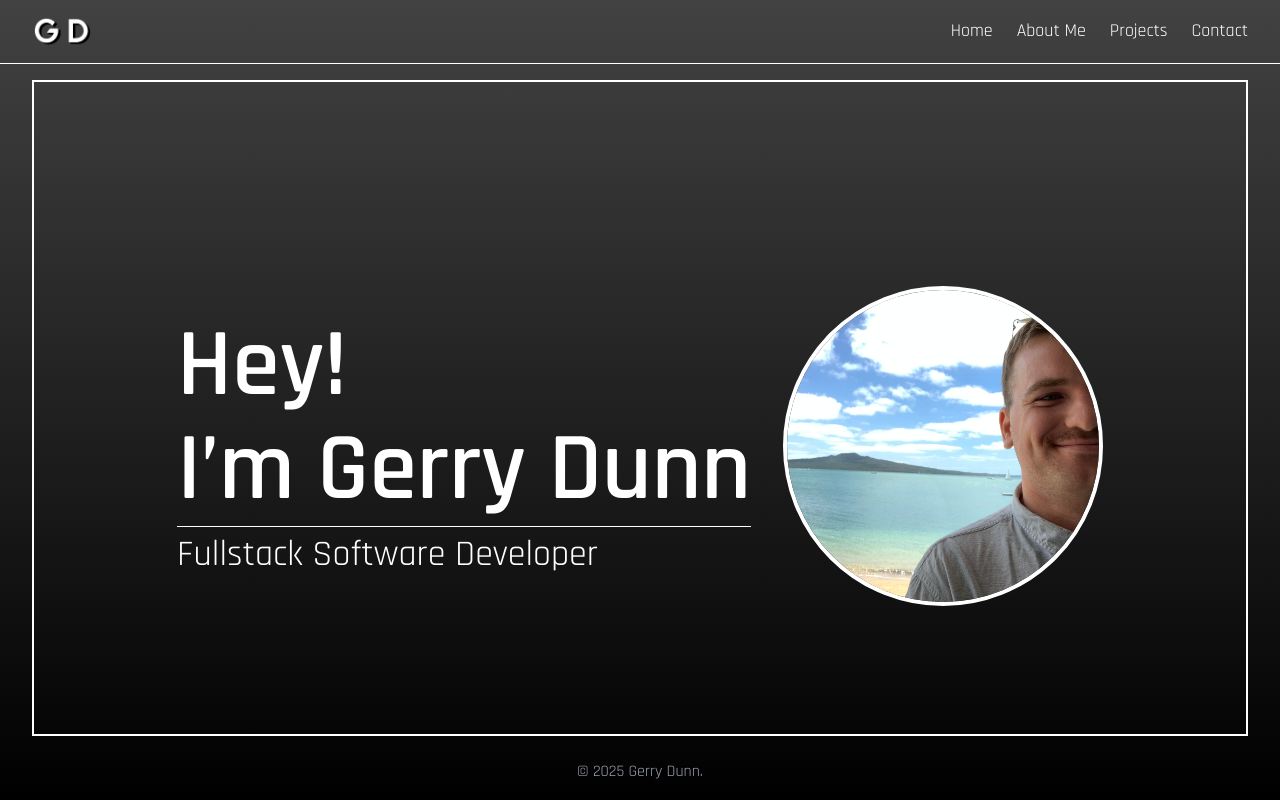
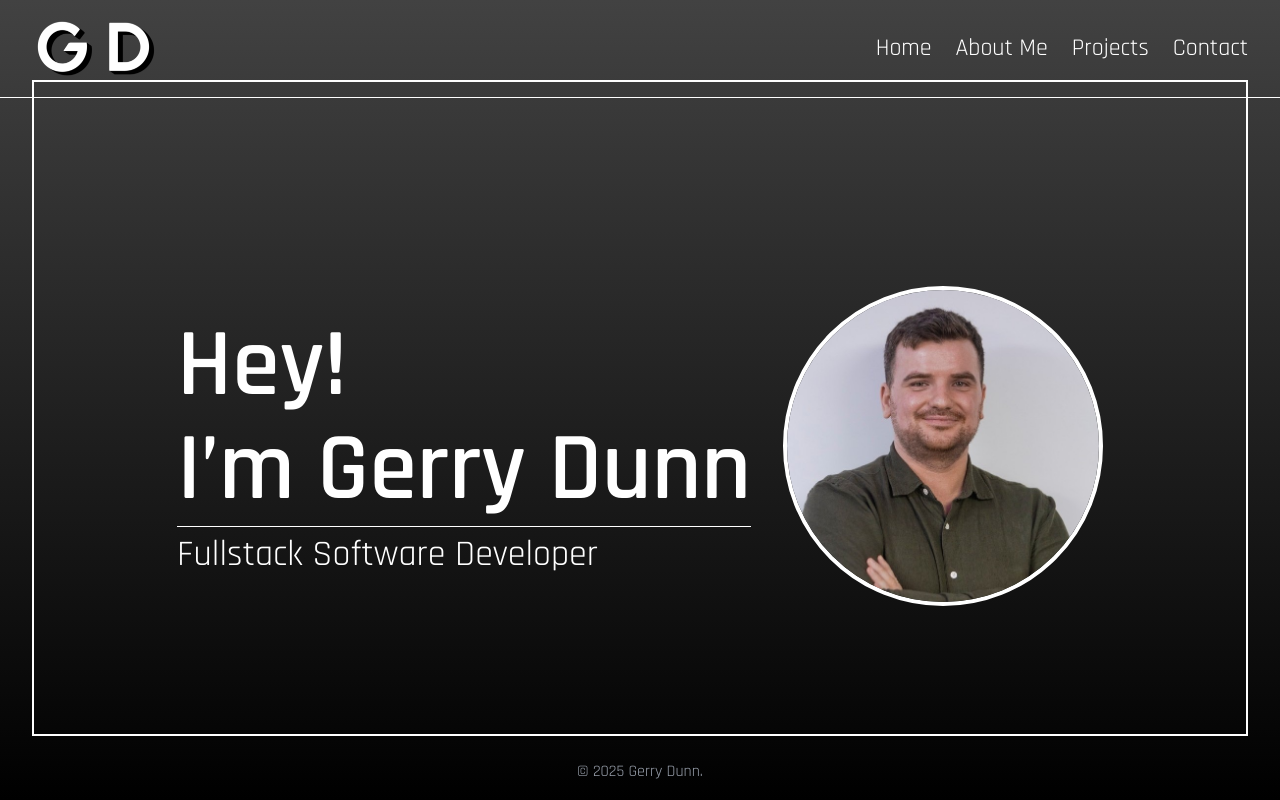
Before and after one commit to gerard-dunn-25/gerry-dunn-portfolio, a React (Vite) app: page / in a window 1280 px wide. Built offline with nearby package versions, Linux system fonts and the light colour scheme; grey boxes are pictures that could not be loaded.

Commit message:
updated cv link, nav links & profile photo

```diff
--- a/src/components/Contact.tsx
+++ b/src/components/Contact.tsx
@@ -8,7 +8,11 @@ export default function Contact(): JSX.Element {
     <section className="h-[calc(85vh)] flex flex-col justify-center items-center text-white text-center">
       {/* <h2 className="text-4xl md:text-6xl font-bold pb-20">Contact Me:</h2> */}
       <div className="flex flex-row gap-6">
-        <a href="">
+        <a
+          href="/Gerard Dunn CV 2025.pdf"
+          target="_blank"
+          rel="noopener noreferrer"
+        >
           <GrDocument className="text-6xl hover:text-yellow-400 transition-colors hover:scale-110 transition-transform duration-200" />
         </a>
         <h2 className="text-4xl font-bold pb-20">Resume</h2>
--- a/src/components/Hero.tsx
+++ b/src/components/Hero.tsx
@@ -10,7 +10,7 @@ export default function Hero(): JSX.Element {
       <section id="home">
         <Home />
       </section>
-      <section id="about">
+      <section id="aboutme">
         <AboutMe />
       </section>
       <section id="projects">
--- a/src/components/Home.tsx
+++ b/src/components/Home.tsx
@@ -14,7 +14,7 @@ export default function Home(): JSX.Element {
         </div>
         <div className="mt-6 md:mt-0">
           <img
-            src="/images/Home/Gerry.jpg"
+            src="/images/Home/ghub-gerry.jpg"
             alt="Gerry Dunn"
             className="w-60 h-60 md:w-80 md:h-80 rounded-full border-4 border-white object-cover"
           />
--- a/src/components/Navbar.tsx
+++ b/src/components/Navbar.tsx
@@ -1,38 +1,26 @@
-import React, { JSX } from 'react'
+import React from 'react'
 
-export default function Navbar(): JSX.Element {
+export default function Navbar() {
   return (
-    <nav className="flex justify-between items-center px-8 py-4 border-b border-white text-white">
+    <nav className="flex items-center justify-between flex-wrap px-8 py-4 border-b border-white text-white">
+      <a href="#home">
         <img
-        className="w-[15%] md:w-[5%] hover:scale-110 transition-transform duration-200"
+          className="w-20 sm:w-24 md:w-28 lg:w-32 hover:scale-110 transition-transform duration-200"
           src="/images/Home/GD-logo.png"
-        alt="logo of initials for Gerry Dunn"
+          alt="Logo of initials for Gerry Dunn"
         />
-      <div className="space-x-6 text-lg ">
+      </a>
+
+      <div className="flex space-x-4 sm:space-x-6 text-base sm:text-lg md:text-xl lg:text-2xl mt-4 sm:mt-0">
+        {['Home', 'About Me', 'Projects', 'Contact'].map((text) => (
           <a
-          className="hover:scale-110 transition-transform duration-200"
-          href="#home"
+            key={text}
+            href={`#${text.toLowerCase().replace(/\s/g, '')}`}
+            className="hover:scale-105 hover:text-sky-400 active:scale-100 focus-visible:outline focus-visible:outline-white transition-transform duration-200"
           >
-          Home
+            {text}
           </a>
-        <a
-          className="hover:scale-110 transition-transform duration-200"
-          href="#about"
-        >
-          About Me
-        </a>
-        <a
-          className="hover:scale-110 transition-transform duration-200"
-          href="#projects"
-        >
-          Projects
-        </a>
-        <a
-          className="hover:scale-110 transition-transform duration-200"
-          href="#contact"
-        >
-          Contact
-        </a>
+        ))}
       </div>
     </nav>
   )
```
Also changed, not shown: public/images/Home/ghub-gerry.jpg (added), 1 other file (tests, documents, lock files or other folders). Lines whose indentation alone changed are shown as unchanged.
